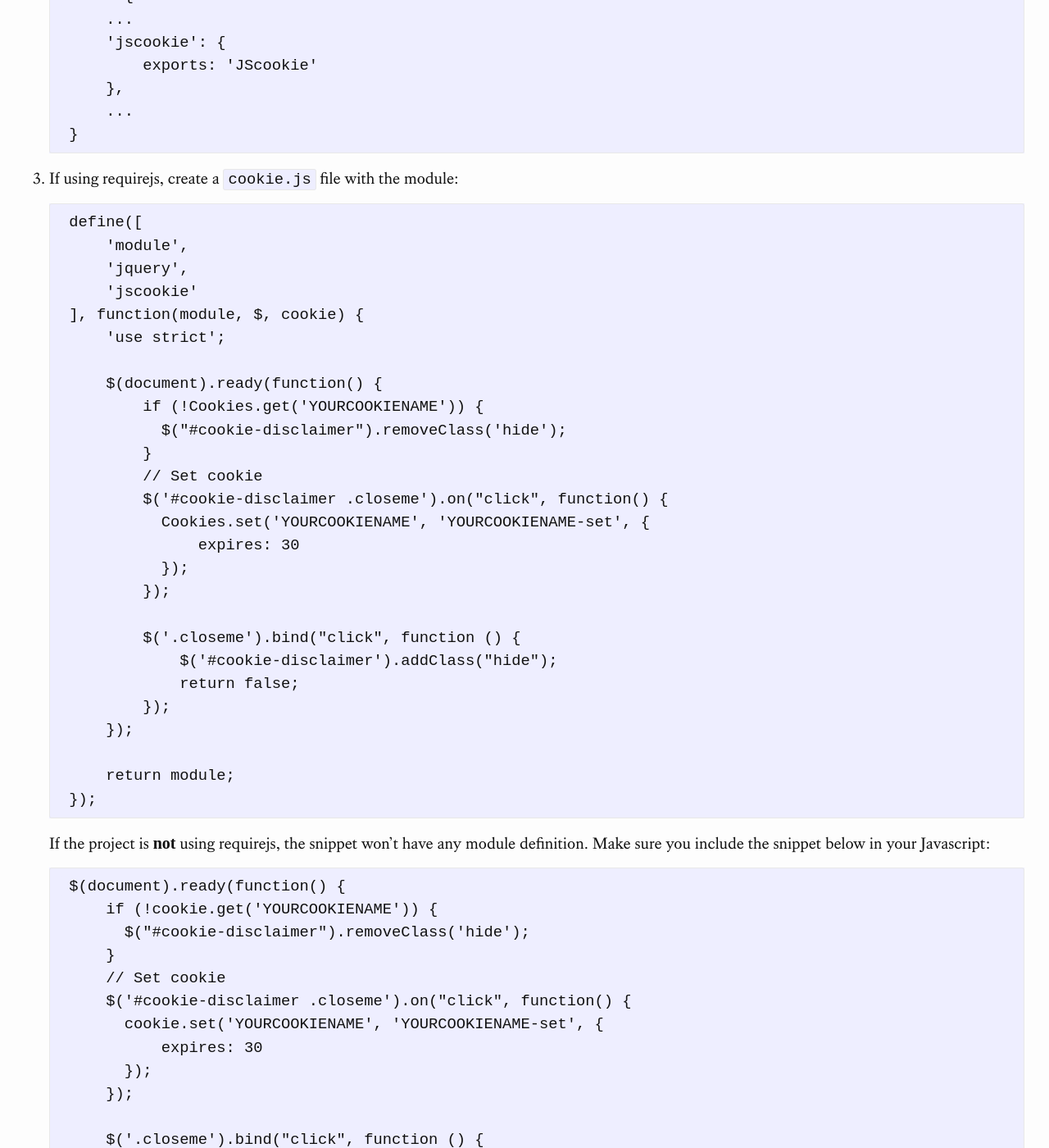
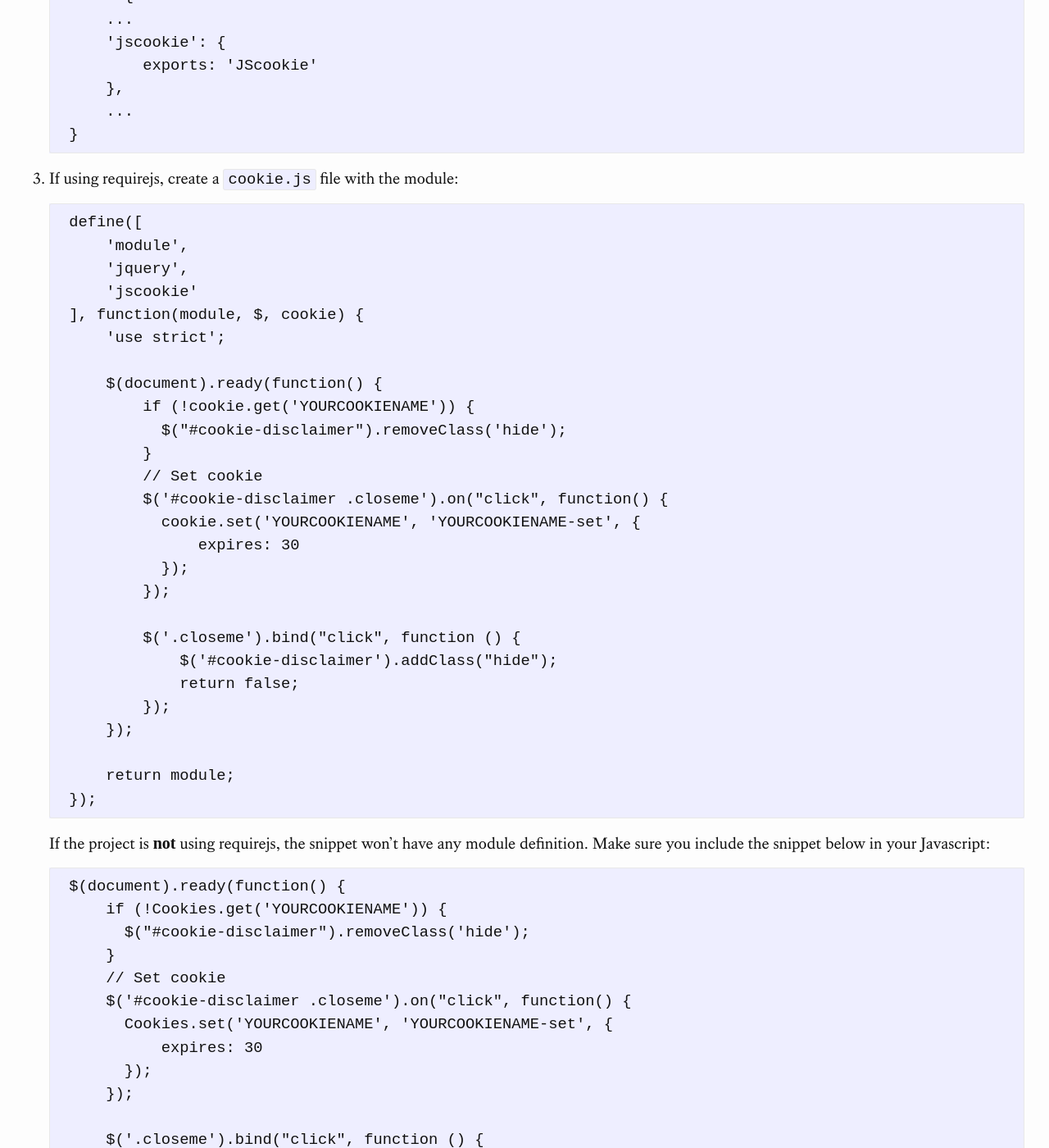
Before and after one commit to kingsdigitallab/kdl-design-styleguide, a Jekyll site: the page built from _posts/2017-10-11-adding-cookie-disclaimer.md, in a window 1280 px wide and 1400 px high, scrolled down 854 px. Shown: the whole window at 82% size. Built offline with Jekyll 4.4.1, drawn with Linux system fonts in a browser that asks for light colours; some web fonts are replaced; part of the change alters nothing that is shown; some of the changed text lies outside the part shown.

Commit message:
Fixed typos in code snippets

````diff
--- a/_posts/2017-10-11-adding-cookie-disclaimer.md
+++ b/_posts/2017-10-11-adding-cookie-disclaimer.md
@@ -52,12 +52,12 @@ permalink: /adding-cookie-disclaimer/
         'use strict';
 
         $(document).ready(function() {
-            if (!Cookies.get('YOURCOOKIENAME')) {
+            if (!cookie.get('YOURCOOKIENAME')) {
               $("#cookie-disclaimer").removeClass('hide');
             }
             // Set cookie
             $('#cookie-disclaimer .closeme').on("click", function() {
-              Cookies.set('YOURCOOKIENAME', 'YOURCOOKIENAME-set', {
+              cookie.set('YOURCOOKIENAME', 'YOURCOOKIENAME-set', {
                   expires: 30
               });
             });
@@ -76,12 +76,12 @@ permalink: /adding-cookie-disclaimer/
 
     ```
     $(document).ready(function() {
-        if (!cookie.get('YOURCOOKIENAME')) {
+        if (!Cookies.get('YOURCOOKIENAME')) {
           $("#cookie-disclaimer").removeClass('hide');
         }
         // Set cookie
         $('#cookie-disclaimer .closeme').on("click", function() {
-          cookie.set('YOURCOOKIENAME', 'YOURCOOKIENAME-set', {
+          Cookies.set('YOURCOOKIENAME', 'YOURCOOKIENAME-set', {
               expires: 30
           });
         });
````
